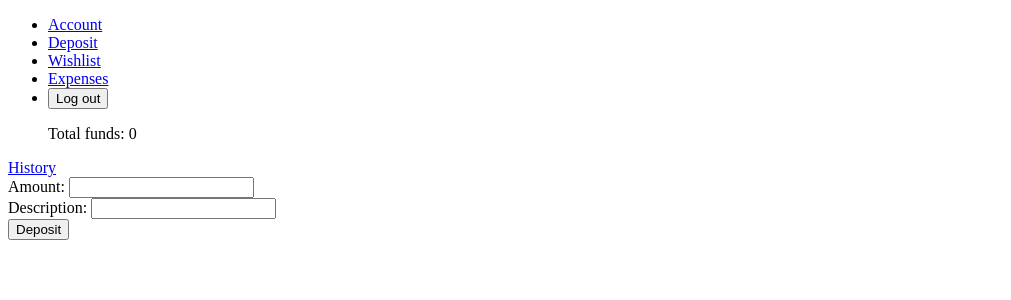
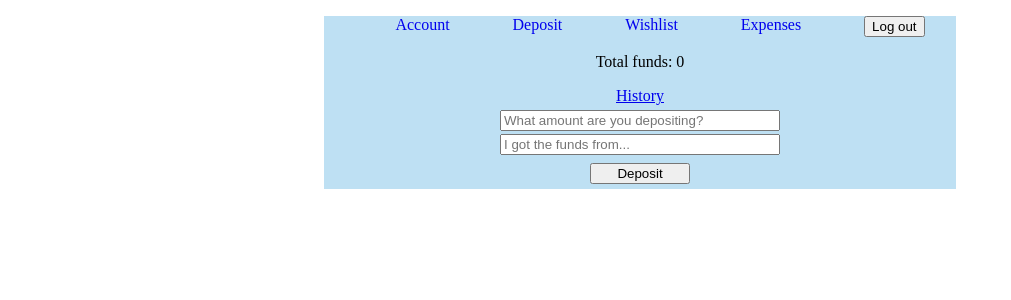
Before and after one commit to mixailvelinov/ExpenseTracker, a Django app: page /deposit/ in a window 1280 px wide. Shown: the top 300 px of the page, without its empty margins (0-1011 px from the left). Run offline with Django 5.2, Linux system fonts and the light colour scheme; the visitor is signed in with stand-in values (Sample User, id 1); data that the repository does not hold is empty.

Commit message:
add: styles for deposit forms and index

```diff
--- a/deposits/forms.py
+++ b/deposits/forms.py
@@ -7,3 +7,8 @@ class DepositCreateForm(forms.ModelForm):
     class Meta:
         model = Deposit
         exclude = ['date', 'user']
+
+        widgets = {
+            'amount': forms.TextInput(attrs={'placeholder': 'What amount are you depositing?'}),
+            'description': forms.TextInput(attrs={'placeholder': 'I got the funds from...'}),
+        }
--- a/static/styles/style.css
+++ b/static/styles/style.css
@@ -0,0 +1,44 @@
+/*index*/
+
+.body-container {
+    text-align: center;
+    width: 50%;
+    margin: 0 auto;
+    background-color: #bee0f3;
+}
+
+ul {
+    list-style: none;
+}
+
+nav ul {
+    display: flex;
+    justify-content: space-around;
+}
+
+nav ul li a {
+    text-decoration: none;
+}
+
+
+/*deposit*/
+
+.deposit-form {
+    display: flex;
+    justify-content: center;
+}
+
+.deposit-form form {
+    display: flex;
+    flex-direction: column;
+    width: 280px;
+    padding: 5px;
+    gap: 3px;
+}
+
+.deposit-form form button {
+    width: 100px;
+    margin: 0 auto;
+    margin-top: 5px;
+
+}
--- a/templates/base.html
+++ b/templates/base.html
@@ -10,6 +10,7 @@
 </head>
 <body>
 
+<section class="body-container">
     <header>
         <div class="logo">
 
@@ -32,8 +33,8 @@
                         </form>
                     </li>
                 {% endif %}
+            </ul>
                         <p>Total funds: {{ request.user.balance }}</p>
-            </ul>
 
         </nav>
     </header>
@@ -44,3 +45,5 @@
 {% block content %}
 
 {% endblock %}
+
+</section>
--- a/templates/deposits/deposit.html
+++ b/templates/deposits/deposit.html
@@ -7,7 +7,8 @@
     <div class="deposit-form">
         <form action="" method="post">
             {% csrf_token %}
-            {{ form }}
+            {{ form.amount }}
+            {{ form.description }}
             <button type="submit">Deposit</button>
         </form>
     </div>
```
